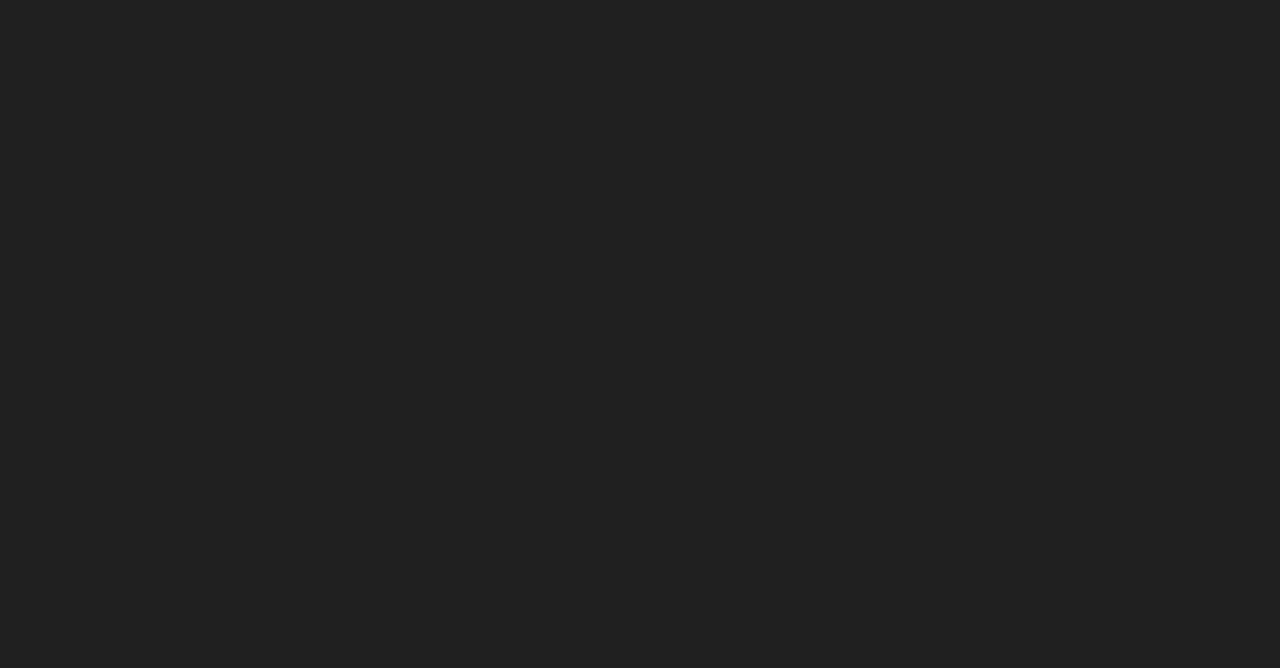
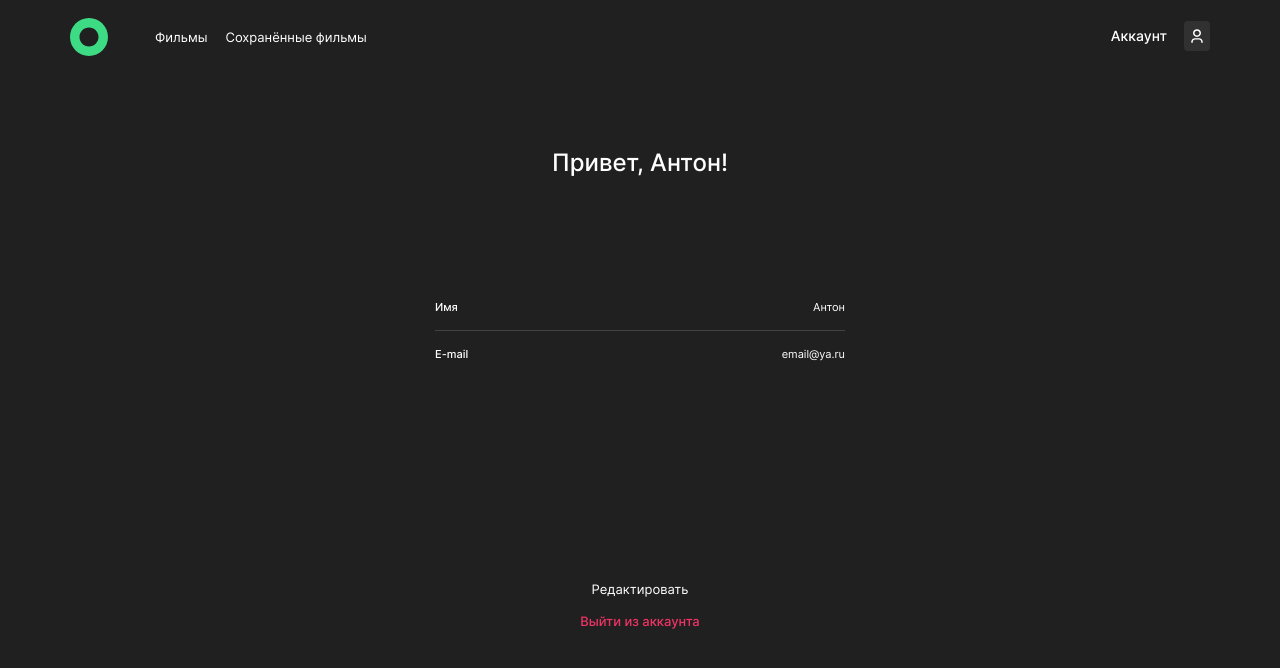
Before and after one commit to Khaera/movies-explorer-frontend, a React (Create React App) app: page /profile in a window 1280 px wide. Shown: the top 668 px of the page. Built offline with nearby package versions, Linux system fonts and the light colour scheme.

Commit message:
feat: profile

```diff
--- a/src/components/App/App.js
+++ b/src/components/App/App.js
@@ -5,6 +5,7 @@ import Movies from "../Movies/Movies";
 import SavedMovies from "../SavedMovies/SavedMovies";
 import Register from "../Register/Register";
 import Login from "../Login/Login";
+import Profile from "../Profile/Profile";
 
 function App() {
   return (
@@ -25,6 +26,9 @@ function App() {
         <Route path="/signin">
           <Login />
         </Route>
+        <Route path="/profile">
+          <Profile />
+        </Route>
       </Switch>
     </div>
   );
--- a/src/components/Footer/Footer.js
+++ b/src/components/Footer/Footer.js
@@ -7,10 +7,10 @@ function Footer() {
       <div className="footer__items">
         <p className="footer__year">&copy; 2022</p>
         <div className="footer__links">
-          <a href="_blank" className="footer__link">
+          <a href="https://practicum.yandex.ru" className="footer__link">
             Яндекс.Практикум
           </a>
-          <a href="_blank" className="footer__link">
+          <a href="https://github.com" className="footer__link">
             Github
           </a>
         </div>
--- a/src/components/Header/Header.css
+++ b/src/components/Header/Header.css
@@ -2,6 +2,10 @@
   width: 100%;
   position: absolute;
   z-index: 1;
+}
+
+.header__container > a {
+  margin-right: 44px;
 }
 
 .header__container {
@@ -18,6 +22,10 @@
   background-repeat: no-repeat;
   background-size: contain;
   margin: 0;
-  margin-right: 44px;
   margin-top: 18px;
 }
+
+.header__nav-logo:hover {
+  opacity: 0.6;
+  transition: opacity 0.5s ease;
+}
--- a/src/components/Header/Header.js
+++ b/src/components/Header/Header.js
@@ -1,4 +1,4 @@
-import { Route } from "react-router-dom";
+import { Link, Route } from "react-router-dom";
 import NavTab from "../Main/NavTab/NavTab";
 import Navigation from "../Navigation/Navigation";
 
@@ -6,7 +6,9 @@ function Header() {
   return (
     <header className="header">
       <div className="header__container">
-        <p className="header__nav-logo"></p>
+        <Link to="/">
+          <p className="header__nav-logo"></p>
+        </Link>
         <Route exact path="/">
           <NavTab />
         </Route>
@@ -16,6 +18,9 @@ function Header() {
         <Route path="/saved-movies">
           <Navigation />
         </Route>
+        <Route path="/profile">
+          <Navigation />
+        </Route>
       </div>
     </header>
   );
--- a/src/components/Main/AboutMe/AboutMe.js
+++ b/src/components/Main/AboutMe/AboutMe.js
@@ -22,7 +22,7 @@ function AboutMe() {
         слушать музыку, читать литературу и кодить. Есть 2 кота.
       </p>
 
-      <a href="_blank" className="about-me__github-link">
+      <a href="https://github.com/Khaera" className="about-me__github-link">
         Github
       </a>
     </section>
--- a/src/components/Main/NavTab/NavTab.css
+++ b/src/components/Main/NavTab/NavTab.css
@@ -15,6 +15,7 @@
   border: none;
   background: none;
   cursor: pointer;
+  text-decoration: none;
 }
 
 .navtab__register-button:hover {
--- a/src/components/Main/NavTab/NavTab.js
+++ b/src/components/Main/NavTab/NavTab.js
@@ -1,8 +1,14 @@
+import { Link } from "react-router-dom";
+
 function NavTab() {
   return (
     <div className="navtab__buttons">
-      <button className="navtab__register-button">Регистрация</button>
-      <button className="navtab__login-button">Войти</button>
+      <Link to="/signup" className="navtab__register-button">
+        Регистрация
+      </Link>
+      <Link to="/signin">
+        <button className="navtab__login-button">Войти</button>
+      </Link>
     </div>
   );
 }
--- a/src/components/Main/Portfolio/Portfolio.js
+++ b/src/components/Main/Portfolio/Portfolio.js
@@ -3,20 +3,29 @@ function Portfolio() {
     <section className="portfolio">
       <ul className="portfolio__list">
         Портфолио
-        <li href="_blank" className="portfolio-item">
-          <a href="_blank" className="portfolio-link">
+        <li className="portfolio-item">
+          <a
+            href="https://github.com/Khaera/how-to-learn"
+            className="portfolio-link"
+          >
             Статичный сайт
             <p className="portfolio-link-arrow"></p>
           </a>
         </li>
-        <li href="_blank" className="portfolio-item">
-          <a href="_blank" className="portfolio-link">
+        <li className="portfolio-item">
+          <a
+            href="https://github.com/Khaera/russian-travel"
+            className="portfolio-link"
+          >
             Адаптивный сайт
             <p className="portfolio-link-arrow"></p>
           </a>
         </li>
         <li className="portfolio-item">
-          <a href="_blank" className="portfolio-link">
+          <a
+            href="https://github.com/Khaera/react-mesto-api-full"
+            className="portfolio-link"
+          >
             Одностраничное приложение
             <p className="portfolio-link-arrow"></p>
           </a>
--- a/src/components/Navigation/Navigation.js
+++ b/src/components/Navigation/Navigation.js
@@ -1,18 +1,20 @@
+import { Link } from "react-router-dom";
+
 function Navigation() {
   return (
     <nav className="navigation">
       <div className="navigation__films">
-        <a href="_blank" className="navigation__film-link">
+        <Link to="/movies" className="navigation__film-link">
           Фильмы
-        </a>
-        <a href="_blank" className="navigation__film-link">
+        </Link>
+        <Link to="/saved-movies" className="navigation__film-link">
           Сохранённые фильмы
-        </a>
+        </Link>
       </div>
       <div className="navigation__account">
-        <a href="_blank" className="navigation__account-link">
+        <Link to="/profile" className="navigation__account-link">
           Аккаунт
-        </a>
+        </Link>
         <p className="navigation__account-image"></p>
       </div>
     </nav>
--- a/src/components/Profile/Profile.css
+++ b/src/components/Profile/Profile.css
@@ -0,0 +1,88 @@
+.profile {
+  position: relative;
+  padding-top: 148px;
+}
+.profile__title {
+  margin: 0;
+  font-weight: 500;
+  font-size: 24px;
+  line-height: 29px;
+  text-align: center;
+  color: #ffffff;
+}
+
+.profile__container {
+  margin: 0 auto;
+  margin-top: 124px;
+  display: flex;
+  flex-direction: column;
+  max-width: 410px;
+  width: 100%;
+}
+
+.profile__info-container {
+  display: flex;
+  justify-content: space-between;
+  padding-bottom: 16px;
+  border-bottom: 1px solid #424242;
+}
+
+.profile__info-container:last-of-type {
+  padding-bottom: 0;
+  border-bottom: none;
+  margin-top: 17px;
+}
+
+.profile__info-container > span {
+  margin: 0;
+  padding: 0;
+  font-weight: 500;
+  font-size: 11px;
+  line-height: 13px;
+  color: #ffffff;
+}
+
+.profile__info-container > p {
+  margin: 0;
+  padding: 0;
+  font-weight: 400;
+  font-size: 11px;
+  line-height: 13px;
+  color: #ffffff;
+}
+
+.profile__edit-button {
+  align-self: center;
+  margin: 0;
+  margin-top: 220px;
+  padding: 0;
+  border: none;
+  background: none;
+  cursor: pointer;
+  font-weight: 400;
+  font-size: 13px;
+  line-height: 16px;
+  color: #ffffff;
+}
+
+.profile__edit-button:hover {
+  opacity: 0.6;
+  transition: opacity 0.4s ease;
+}
+
+.profile__signout {
+  text-decoration: none;
+  margin: 0;
+  margin-top: 16px;
+  padding: 0;
+  align-self: center;
+  font-weight: 500;
+  font-size: 13px;
+  line-height: 16px;
+  color: #ee3465;
+}
+
+.profile__signout:hover {
+  opacity: 0.6;
+  transition: opacity 0.4s ease;
+}
--- a/src/components/Profile/Profile.js
+++ b/src/components/Profile/Profile.js
@@ -0,0 +1,31 @@
+import { Link } from "react-router-dom";
+import Header from "../Header/Header";
+
+function Profile() {
+  return (
+    <>
+      <Header />
+      <section className="profile">
+        <h2 className="profile__title">Привет, Антон!</h2>
+        <div className="profile__container">
+          <div className="profile__info-container">
+            <span>Имя</span>
+            <p>Антон</p>
+          </div>
+          <div className="profile__info-container">
+            <span>E-mail</span>
+            <p>email@ya.ru</p>
+          </div>
+          <button className="profile__edit-button" type="button">
+            Редактировать
+          </button>
+          <Link to="/" className="profile__signout">
+            Выйти из аккаунта
+          </Link>
+        </div>
+      </section>
+    </>
+  );
+}
+
+export default Profile;
--- a/src/components/Register/Register.js
+++ b/src/components/Register/Register.js
@@ -14,6 +14,7 @@ function Register() {
             required
             minLength="2"
             maxLength="30"
+            placeholder="Введите имя"
           />
         </label>
         <label className="register__field">
@@ -23,6 +24,7 @@ function Register() {
             name="name"
             type="email"
             required
+            placeholder="Введите E-mail"
           />
         </label>
         <label className="register__field">
@@ -32,6 +34,7 @@ function Register() {
             name="password"
             type="password"
             required
+            placeholder="Введите пароль"
           />
         </label>
         <button className="register__submit-button" type="submit">
```
